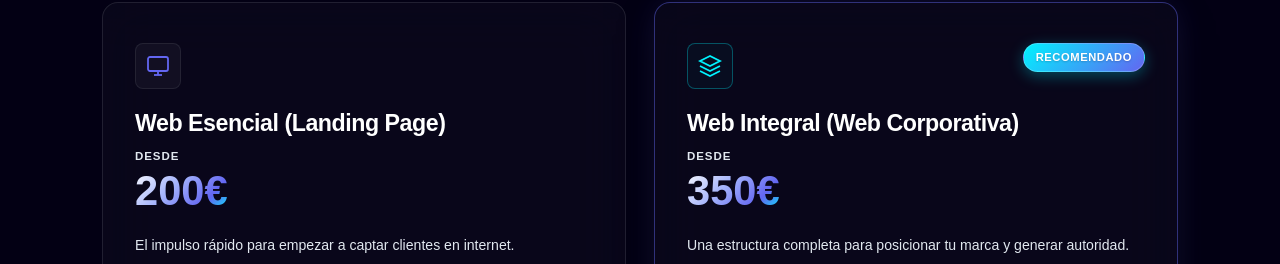
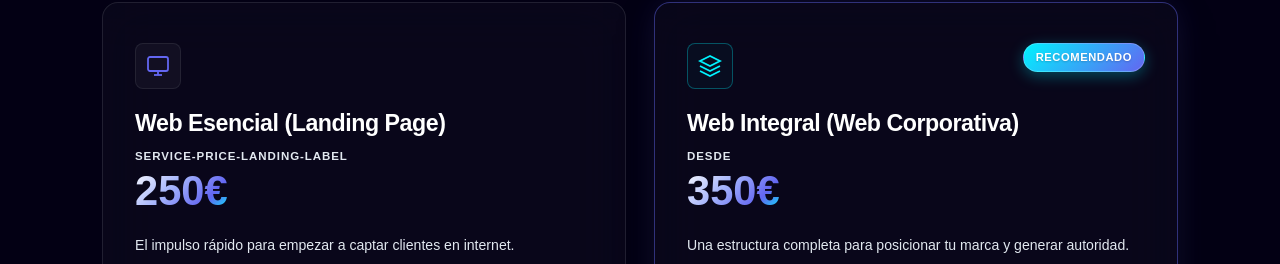
Before and after one commit to polalegredev/portfolio-pol, a React (Vite) app: page / in a window 1280 px wide. Shown: the part 3020-3284 px from the top of the page. Built offline with nearby package versions, Linux system fonts and the light colour scheme.

Commit message:
feat: extract copy to external translations dictionary and implement localization support

```diff
--- a/index_vanilla.html
+++ b/index_vanilla.html
@@ -322,7 +322,7 @@
                   <span
                     class="service-price-tag"
                     data-i18n="service-price-landing"
-                    >200€</span
+                    >250€</span
                   >
                 </div>
                 <h3
--- a/src/translations.js
+++ b/src/translations.js
@@ -34,8 +34,8 @@ export const translations = {
     "services-subtitle":
       "Soluciones web directas, sin rodeos técnicos y enfocadas en lo que tu negocio necesita: conseguir clientes y transmitir confianza.",
 
-    "service-price-landing-label": "Desde",
-    "service-price-landing-value": "200€",
+    "service-price-landing-label": "",
+    "service-price-landing-value": "250€",
     "service-title-landing": "Web Esencial (Landing Page)",
     "service-desc-landing":
       "El impulso rápido para empezar a captar clientes en internet.",
@@ -171,7 +171,7 @@ export const translations = {
     "faq-title": "Preguntas Frecuentes",
     "faq-q1": "¿Cuánto cuesta una página web en Badalona?",
     "faq-a1":
-      "Las landing pages comienzan desde 200€ y las páginas corporativas desde 350€.",
+      "Las landing pages tienen un precio de 250€ y las páginas corporativas desde 350€.",
     "faq-q2": "¿Cuánto tarda el proyecto?",
     "faq-a2": "La mayoría de webs se completan entre una y tres semanas.",
     "faq-q3": "¿Incluyes SEO?",
@@ -295,8 +295,8 @@ export const translations = {
     "services-subtitle":
       "Solucions web directes, sense voltes tècniques i enfocades en el que el teu negoci necessita: aconseguir clients i transmetre confiança.",
 
-    "service-price-landing-label": "Des de",
-    "service-price-landing-value": "200€",
+    "service-price-landing-label": "",
+    "service-price-landing-value": "250€",
     "service-title-landing": "Web Essencial (Landing Page)",
     "service-desc-landing":
       "L'impuls ràpid per començar a captar clients a internet.",
@@ -432,7 +432,7 @@ export const translations = {
     "faq-title": "Preguntes Freqüents",
     "faq-q1": "Quant costa una pàgina web a Badalona?",
     "faq-a1":
-      "Les landing pages comencen des de 200€ i les pàgines corporatives des de 350€.",
+      "Les landing pages tenen un preu de 250€ i les pàgines corporatives des de 350€.",
     "faq-q2": "Quant triga el projecte?",
     "faq-a2": "La majoria de webs es completen entre una i tres setmanes.",
     "faq-q3": "Enllesteixes SEO?",
@@ -555,8 +555,8 @@ export const translations = {
     "services-subtitle":
       "Three clear ways to establish a professional presence on the web, explained simply.",
 
-    "service-price-landing-label": "From",
-    "service-price-landing-value": "€200",
+    "service-price-landing-label": "",
+    "service-price-landing-value": "€250",
     "service-title-landing": "Essential Web (Landing Page)",
     "service-desc-landing":
       "The quick boost to start attracting clients online.",
@@ -691,7 +691,7 @@ export const translations = {
     // FAQ
     "faq-title": "Frequently Asked Questions",
     "faq-q1": "How much does a website in Badalona cost?",
-    "faq-a1": "Landing pages start from €200 and corporate websites from €350.",
+    "faq-a1": "Landing pages have a fixed price of €250 and corporate websites from €350.",
     "faq-q2": "How long does the project take?",
     "faq-a2": "Most websites are completed within one to three weeks.",
     "faq-q3": "Do you include SEO?",
--- a/translations_vanilla.js
+++ b/translations_vanilla.js
@@ -38,7 +38,7 @@ const translations = {
         "services-subtitle":
             "Soluciones web directas, sin rodeos técnicos y enfocadas en lo que tu negocio necesita: conseguir clientes y transmitir confianza.",
 
-        "service-price-landing": "200€",
+        "service-price-landing": "250€",
         "service-title-landing": "Web Esencial (Landing Page)",
         "service-desc-landing":
             "El impulso rápido para empezar a captar clientes en internet.",
@@ -229,7 +229,7 @@ const translations = {
         "services-subtitle":
             "Tres formes clares d'ajudar-te a tenir una presència professional a internet, explicades de manera senzilla.",
 
-        "service-price-landing": "200€",
+        "service-price-landing": "250€",
         "service-title-landing": "Web Essencial (Landing Page)",
         "service-desc-landing":
             "L'impuls ràpid per començar a captar clients a internet.",
@@ -420,7 +420,7 @@ const translations = {
         "services-subtitle":
             "Three clear ways to establish a professional presence on the web, explained simply.",
 
-        "service-price-landing": "€200",
+        "service-price-landing": "€250",
         "service-title-landing": "Essential Web (Landing Page)",
         "service-desc-landing":
             "The quick boost to start attracting clients online.",
```
